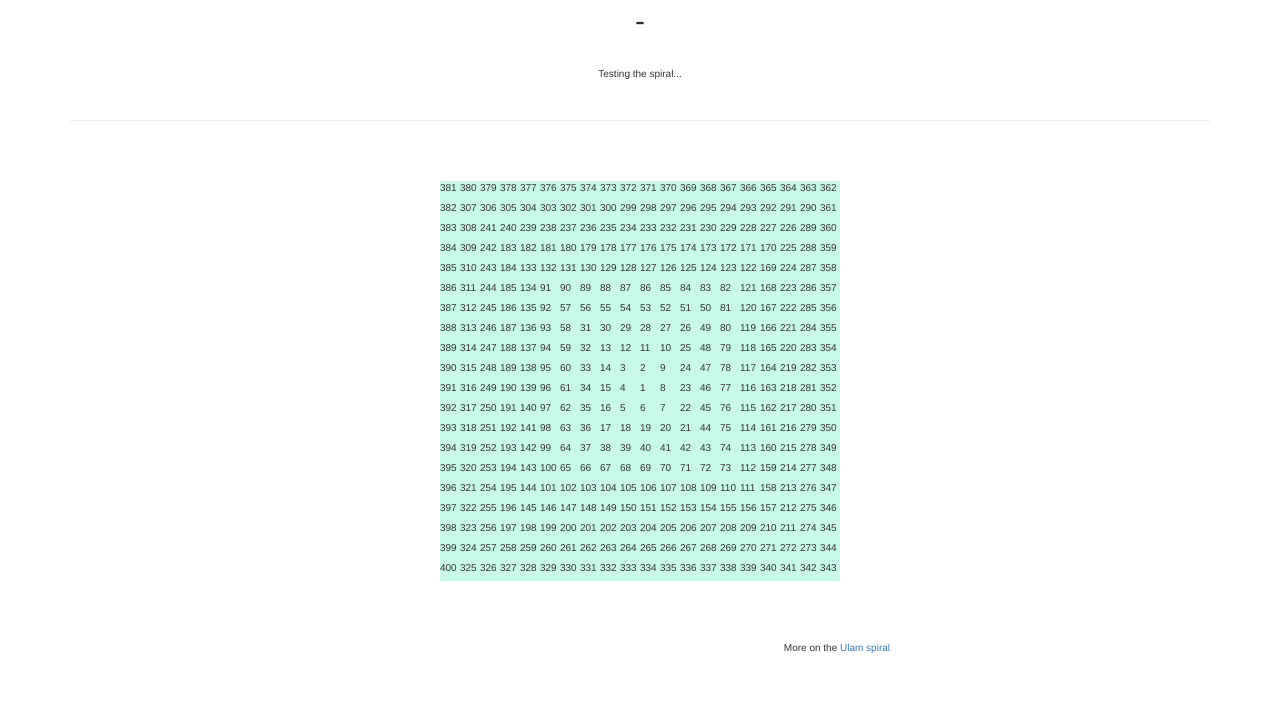
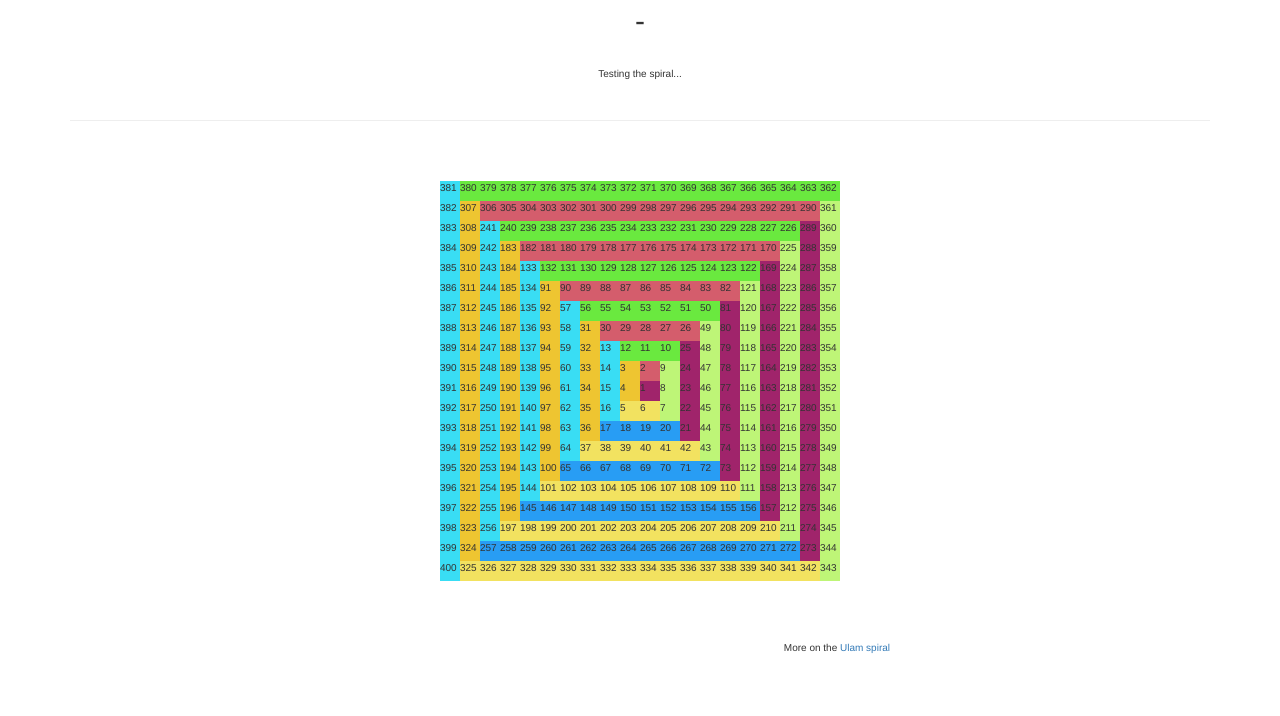
Before and after one commit to ammersive/ulam, a plain HTML site: page numbered-coloured/index.html in a window 1280 px wide. Shown: the part 144-860 px from the top of the page. Drawn offline with nearby package versions, Linux system fonts and the light colour scheme.

Commit message:
Tidied main spiral js code

```diff
--- a/numbered-coloured/app.js
+++ b/numbered-coloured/app.js
@@ -1,9 +1,8 @@
 (d => {
 
-
   // Build an array of span elements
-  let gridLen = 20;
-  let gridSize = gridLen * gridLen;
+  let gridLength = 20;
+  let gridSize = gridLength * gridLength;
   let spanArray = [];
 
   for (let i = 0; i < gridSize; i += 1) {
@@ -11,51 +10,61 @@
     spanArray.push(span);
   }
 
-  // center span where print head starts
-  let currentIndex = (gridSize / 2) + (gridLen / 2);
+  // The position of the print head, starting in the center
+  let currentIndex = (gridSize / 2) + (gridLength / 2);
+
+  // For colouring paths
   let iString = "";
+  let colours = ["#A0246B", "#D45D6C", "#EEC531", "#F2E260", "#BEF577", "#6AE93F", "#39DDF4", "#289DF4"];
+  let currentColour = 0;
 
-  // Difference in span index as print head moves, we'll cycle through the array with modulus to get our spiral
-  let north = -gridLen;
-  let south = +gridLen;
-  let east = 1;
-  let west = -1;
-  let directionalIndexSteps = [north, west, south, east];
+  // Directions: differences in span indexes as the print head moves
+  let up = -gridLength;
+  let down = +gridLength;
+  let right = 1;
+  let left = -1;
+  let directions = [up, left, down, right];
 
-  // Current direction of travel for print head (used to determine direction of travel in directionalIndexSteps)
+  // Current direction of travel of the print head
   let currentDirection = 0;
-  // spans left to check before turning
+  // Spans left to check before turning
   let stepsRemaining = 1;
-  // "paths" will be each straight side of the spiral
+  // A path is the total straight side of the spiral before a turn is made
   let pathLength = 1;
-  // This accounts for initial tight spiralling required when paths are length 1
+  // This accounts for tight spiraling at the start of the loop (it should not increment until two directional turns)
   let pathsTraversed = -1;
 
   // Step through the natural numbers
   for (let i = 1; i <= gridSize; i += 1) {
 
-    // If steps remaining = 0, print head is at the end of a path. Log that with pathsTraversed.
+    // If no steps remain, the print head is at the end of a path. Log that with pathsTraversed.
     if (stepsRemaining === 0) {
       pathsTraversed += 1;
 
-      // When print head has traversed 2 paths/sides of the spiral, increase the path length
+      // On paths of an odd number, increase the path length
       if (pathsTraversed % 2 === 1) {
         pathLength += 1;
       }
-      // Change direction, reset steps remaining
+      // Change direction and reset steps remaining
       currentDirection = (currentDirection + 1) % 4;
       stepsRemaining = pathLength;
+
+      // Change span colour
+      currentColour = (currentColour + 1) % colours.length;
     }
 
+    // Print a number to the current span
     iString = String(i);
     spanArray[currentIndex].textContent = iString;
+    // Colour the current span according to current path colour
+    spanArray[currentIndex].style.backgroundColor = colours[currentColour % colours.length];
 
-    // Move printhead one square in current direction
-    currentIndex += directionalIndexSteps[currentDirection];
+    // Move print head one square in current direction
+    currentIndex += directions[currentDirection];
     stepsRemaining -= 1;
   }
 
-  // Append span array elements to fragment, to send back to DOM
+  // Append span array elements to a fragment, to send back to DOM in one go
   let fragment = d.createDocumentFragment();
   for (let i = 0; i < spanArray.length; i += 1) {
     fragment.append(spanArray[i]);
--- a/numbered-coloured/index.html
+++ b/numbered-coloured/index.html
@@ -13,7 +13,7 @@
 
 <body class="container">
   <header class="page-header">
-      <h1>Numbered</h1>
+      <h1>Numbered coloured</h1>
       <h2>-</h2>
       <p>Testing the spiral...</p>
   </header>
```
Also changed, not shown: app.js (+22 -23 lines), grid-setup/ulam.html (+1 -1 lines), numbered/app.js (+0 -10 lines).
